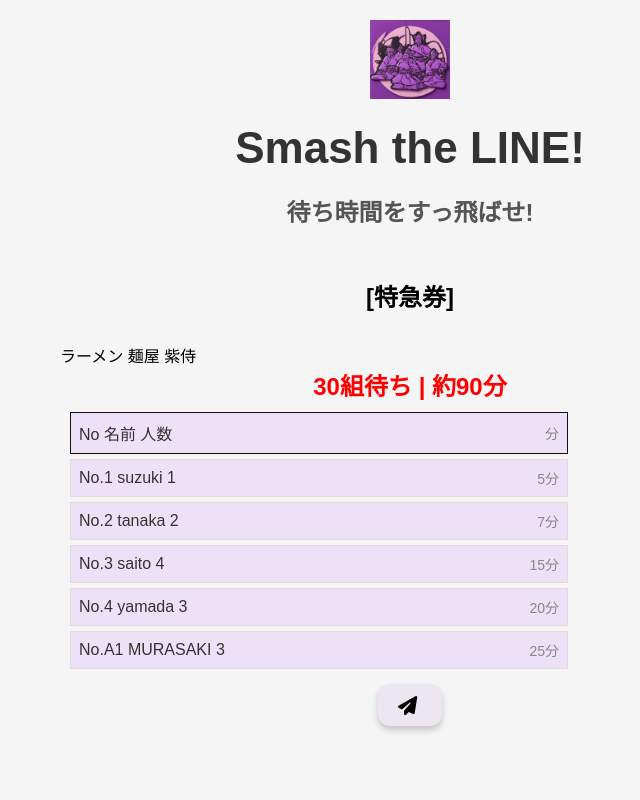
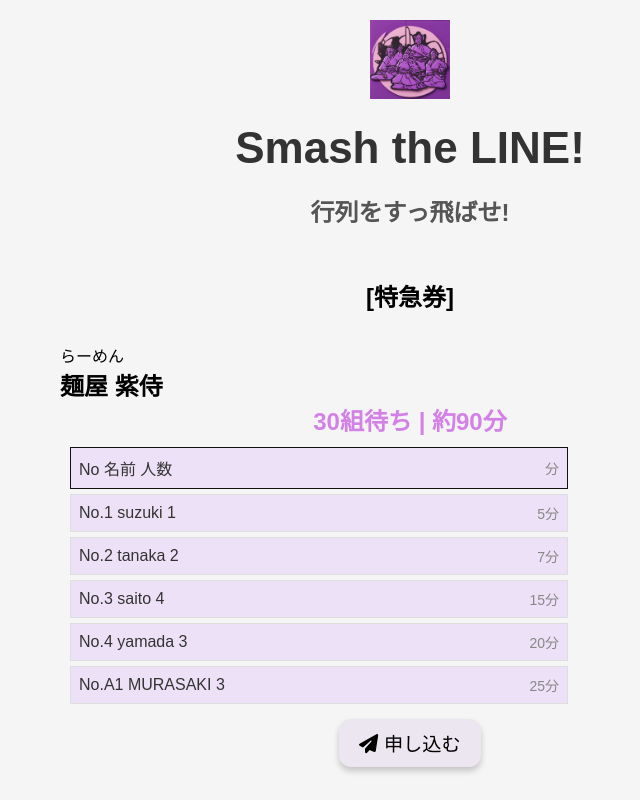
Before and after one commit to Otagiri-Y/wait_app_frontend, a Next.js app: page /queue in a window 1280 px wide. Shown: the whole page, without its empty margins (230-870 px from the left). Built offline with nearby package versions, Linux system fonts and the light colour scheme.

Commit message:
文言や表現修正

```diff
--- a/pages/completed.js
+++ b/pages/completed.js
@@ -30,7 +30,7 @@ export default function PaidQueuePage() {
                 <img src="../samurai.png" alt="Samurai Image" className={styles.image} />
             </div>
             <h1 className={styles.titleMain}>Smash the LINE!</h1>
-            <h2 className={styles.titleSub}>待ち時間をすっ飛ばせ!</h2>
+            <h2 className={styles.titleSub}>行列をすっ飛ばせ!</h2>
 
             <div className={styles.ticketInfo}>
                 <h2>[受付完了]</h2>
--- a/pages/paid-queue.js
+++ b/pages/paid-queue.js
@@ -87,10 +87,10 @@ export default function PaidQueuePage() {
           <img src="../samurai.png" alt="Samurai Image" className={styles.image} />
       </div>
       <h1 className={styles.titleMain}>
-        Smash the WAIT!
+        Smash the LINE!
       </h1>
       <h2 className={styles.titleSub}>
-        待ち時間をすっ飛ばせ!
+        行列をすっ飛ばせ!
       </h2>
       <div className={styles.ticketInfo}>
         <h2>[特急券]</h2>
--- a/pages/queue-info.js
+++ b/pages/queue-info.js
@@ -25,7 +25,7 @@ export default function PaidQueuePage() {
                 <img src="../samurai.png" alt="Samurai Image" className={styles.image} />
             </div>
             <h1 className={styles.titleMain}>Smash the LINE!</h1>
-            <h2 className={styles.titleSub}>待ち時間をすっ飛ばせ!</h2>
+            <h2 className={styles.titleSub}>行列をすっ飛ばせ!</h2>
 
             <div className={styles.ticketInfo}>
                 <h2>[特急券]</h2>
@@ -57,12 +57,12 @@ export default function PaidQueuePage() {
                     </div>
                     <div className={styles.ticketOption}>
                         <div className={styles.circle}>特</div>
-                        <div className={styles.label}>7番目　500円/人</div>
+                        <div className={styles.label}>7番目　600円/人</div>
                         <input type="radio" name="ticketType" className={styles.radio} />
                     </div>
                     <div className={styles.ticketOption}>
                         <div className={styles.circle}>特</div>
-                        <div className={styles.label}>10番目　500円/人</div>
+                        <div className={styles.label}>10番目　800円/人</div>
                         <input type="radio" name="ticketType" className={styles.radio} />
                     </div>
                 </div>
--- a/pages/queue.js
+++ b/pages/queue.js
@@ -22,9 +22,10 @@ export default function PaidQueuePage() {
     const translations = {
         en: {
             titleMain: "Smash the LINE!",
-            titleSub: "Skip the waiting time!",
+            titleSub: "Skip the procession!",
             ticketInfo: "[Limited express ticket]",
-            additionalText: "ramen men-ya murasaki-samurai",
+            additionalTextA: "ramen",
+            additionalText: "men-ya murasaki-samurai",
             ticketCost: "about 30 groups | (about 90 min)",
             queueTitleLabel: "No name groups",
             queueTitleTime: "min",
@@ -41,10 +42,11 @@ export default function PaidQueuePage() {
             }
         },
         zh: {
-            titleMain: "Smash the WAIT!",
-            titleSub: "排队时间被赶上!",
+            titleMain: "Smash the LINE!",
+            titleSub: "隊被赶上!",
             ticketInfo: "[特急券]",
-            additionalText: "拉面 麺屋 紫侍",
+            additionalTextA: "拉面",
+            additionalText: "麺屋 紫侍",
             ticketCost: "30组排队 | （约90分钟）",
             queueTitleLabel: "No 名称 人数",
             queueTitleTime: "分钟",
@@ -62,9 +64,10 @@ export default function PaidQueuePage() {
         },
         ja: {
             titleMain: "Smash the LINE!",
-            titleSub: "待ち時間をすっ飛ばせ!",
+            titleSub: "行列をすっ飛ばせ!",
             ticketInfo: "[特急券]",
-            additionalText: "ラーメン 麺屋 紫侍",
+            additionalTextA: "らーめん",
+            additionalText: "麺屋 紫侍",
             ticketCost: "30組待ち | 約90分",
             queueTitleLabel: "No 名前 人数",
             queueTitleTime: "分",
@@ -83,8 +86,15 @@ export default function PaidQueuePage() {
     };
 
     const getTranslation = (key) => {
-        return translations[language][key];
+        const keys = key.split('.'); // ドット区切りでキーを分割
+        let value = translations[language];
+        for (const k of keys) {
+            value = value[k];
+            if (!value) break;
+        }
+        return value || key; // 存在しない場合はデフォルトでキーを返す
     };
+
 
     const handleSubmit = (event) => {
         event.preventDefault();
@@ -109,7 +119,8 @@ export default function PaidQueuePage() {
             </div>
 
             <div className={styles.additionalText}>
-                <span>{getTranslation('additionalText')}</span>
+                <a>{getTranslation('additionalTextA')}</a>
+                <h2>{getTranslation('additionalText')}</h2>
             </div>
 
             <div className={styles.ticketCost}>
@@ -139,6 +150,7 @@ export default function PaidQueuePage() {
                         <FontAwesomeIcon icon={faPaperPlane} />&nbsp;{getTranslation('buttonLabels.submit')}
                     </>
                 )}
+
                 </button>
             </form>
         </div>
--- a/styles/Paid-Queue.module.css
+++ b/styles/Paid-Queue.module.css
@@ -37,7 +37,7 @@
 }
 
 .ticketCost {
-  color: #ff0000;
+  color: #d381e6;
   padding-bottom: 10px;
 }
 
--- a/styles/Queue-Info.module.css
+++ b/styles/Queue-Info.module.css
@@ -38,7 +38,7 @@
 }
 
 .ticketCost {
-  color: #ff0000;
+  color: #d381e6;
   padding-bottom: 10px;
 }
 
--- a/styles/Queue.module.css
+++ b/styles/Queue.module.css
@@ -38,14 +38,14 @@
     height: auto;
 }
 
-.additionalText {
+.additionalText, .additionalTextA {
     padding-left: 50px;
     text-align: left;
     color: #000000;
 }
 
 .ticketCost {
-    color: #ff0000;
+    color: #d381e6;
     padding-bottom: 10px;
 }
 
```
Also changed, not shown: 1 other file (tests, documents, lock files or other folders). Lines whose indentation alone changed are shown as unchanged.
